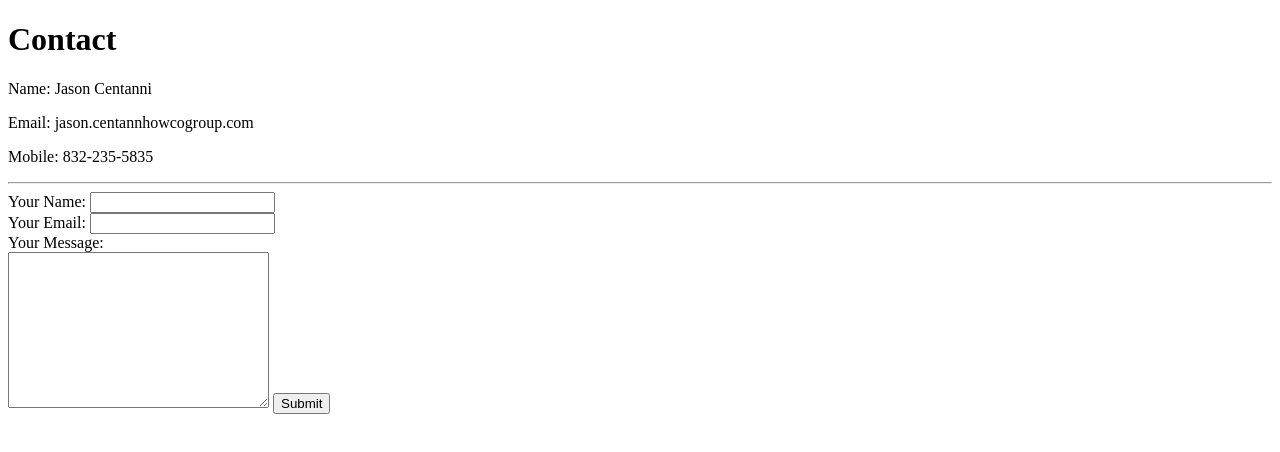
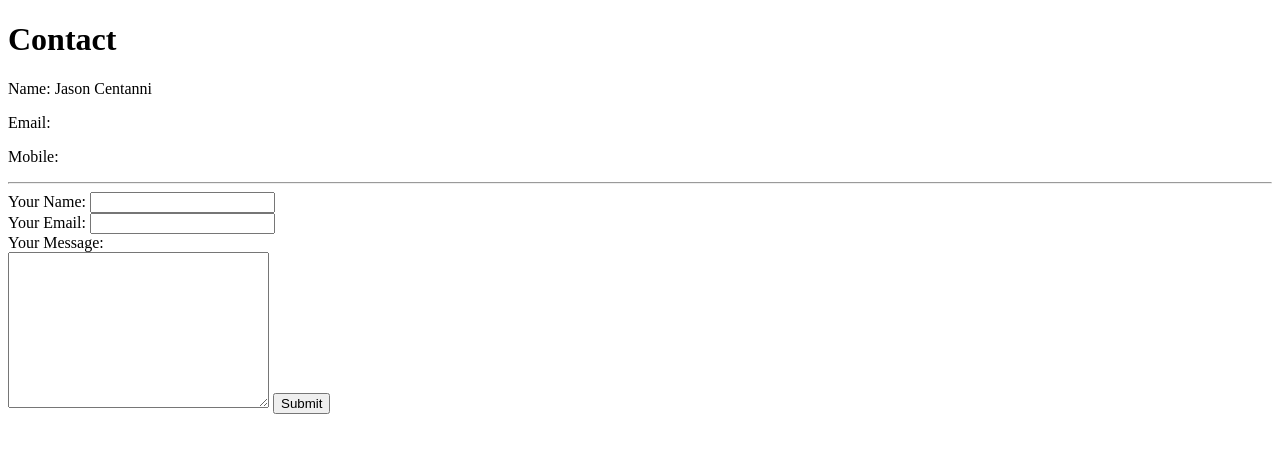
Before and after one commit to jpcentanni/cv, a plain HTML site: page contact.html in a window 1280 px wide. Drawn offline with Linux system fonts and the light colour scheme.

Commit message:
Update contact.html

```diff
--- a/contact.html
+++ b/contact.html
@@ -7,8 +7,8 @@
   <body>
     <h1>Contact</h1>
     <p>Name: Jason Centanni</p>
-    <p>Email: jason.centannhowcogroup.com</p>
-    <p>Mobile: 832-235-5835</p>
+    <p>Email: </p>
+    <p>Mobile:</p>
 <hr>
     <form enctype="text/plain" action="mailto:jason.centanni@howcogroup.com" method="post">
     <label>Your Name:</label>
```
